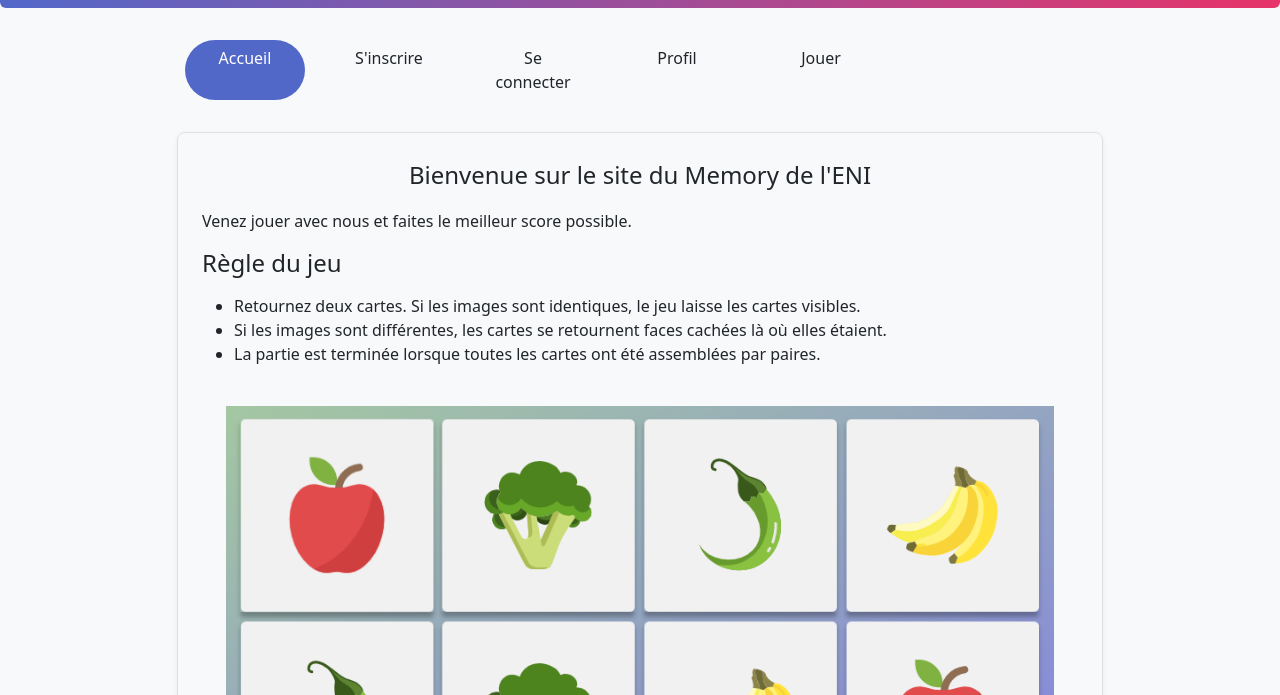
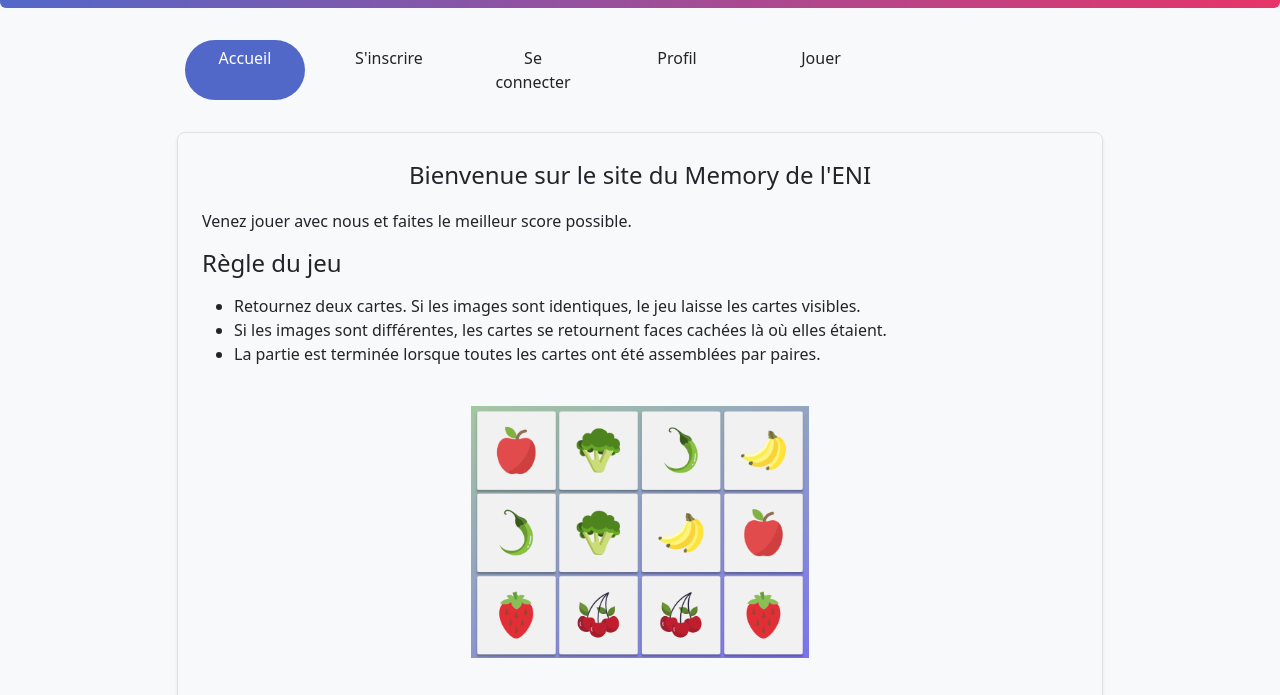
Before and after one commit to manuelleRineauEni/Eni-Memory-Manuelle, a plain HTML site: page index.html in a window 1280 px wide. Shown: the part 92-787 px from the top of the page. Drawn offline with nearby package versions, Linux system fonts and the light colour scheme; a web font is replaced by a local one.

Commit message:
Rectification de la taille de l'img index

```diff
--- a/index.html
+++ b/index.html
@@ -46,7 +46,7 @@
                         <li>Si les images sont différentes, les cartes se retournent faces cachées là où elles étaient.</li>
                         <li>La partie est terminée lorsque toutes les cartes ont été assemblées par paires.</li>
                     </ul>
-                    <img src="./assets/images/memory-legume/memory_detail.png" class="mb-3 img-fluid rounded d-block mx-auto p-2 p-md-4"alt="Exemple de mémory de légumes">
+                    <img src="./assets/images/memory-legume/memory_detail.png" class="mb-3 img-fluid rounded d-block mx-auto p-2 p-md-4"alt="Exemple de mémory de légumes" style="max-height: 300px;">
                     <p class="fs-6">Si vous voulez vous souvenir de votre score. Inscrivez-vous via le formulaire.</p>
                     <p class="fs-6">Le jeu garde les 10 meilleurs scores.</p>
                     <p class="fs-6">Si vous voulez relancer une partie cliquer sur <b>la barre d'espace</b>.</p>
```
